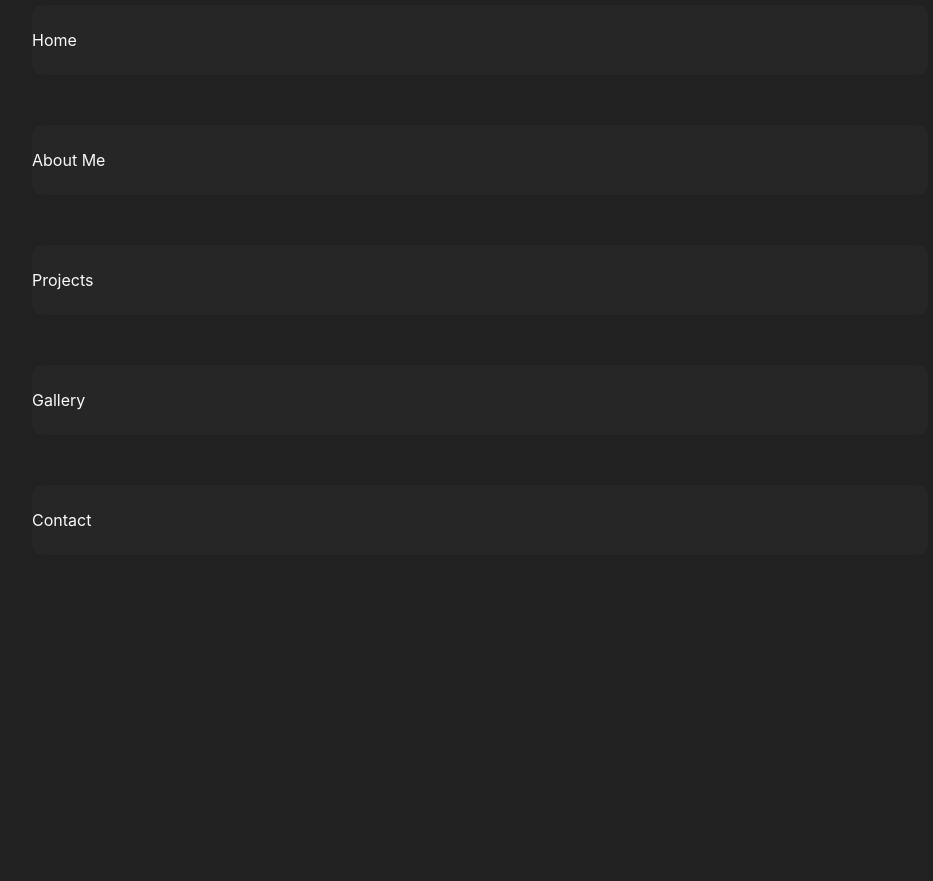
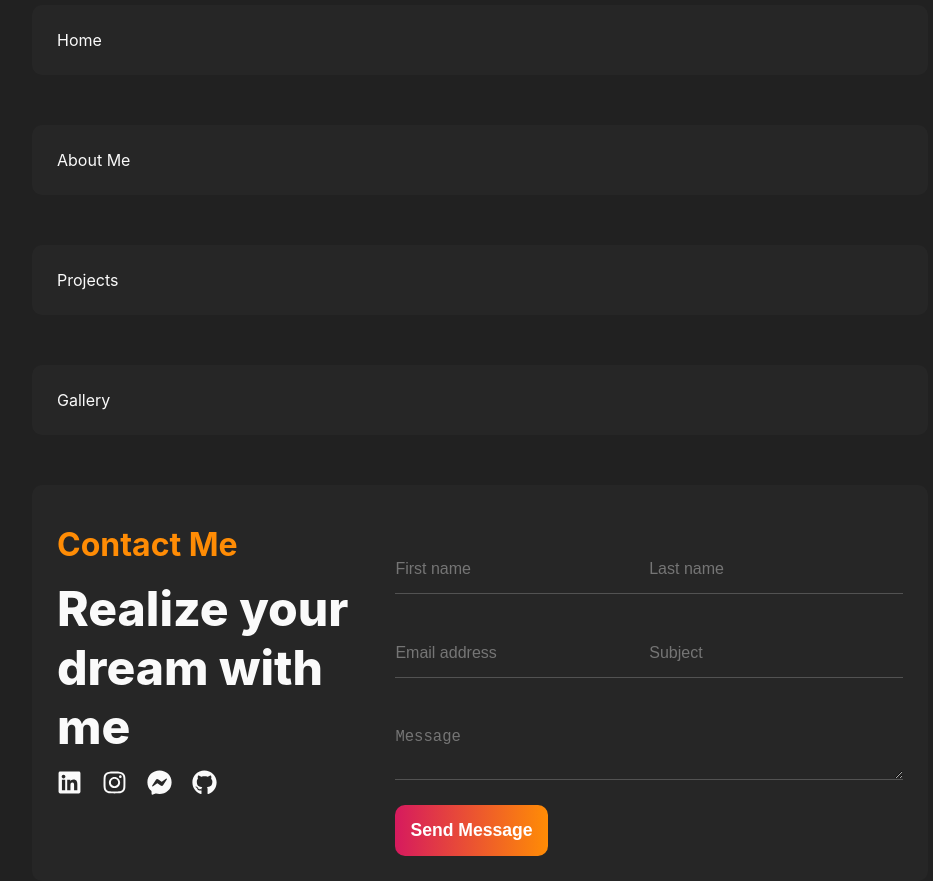
Before and after one commit to devleandrodias/gamepad-xbox-controller, a Next.js app: page / in a window 1280 px wide. Shown: the part 140-1021 px from the top of the page, without its empty margins (160-1093 px from the left). Before the commit the page ends 800 px from the top, so only its background shows below. Built offline with nearby package versions, Linux system fonts and the light colour scheme.

Commit message:
feat: finish basic form contact (design)

```diff
--- a/app/pages/home/cards/card-contact.tsx
+++ b/app/pages/home/cards/card-contact.tsx
@@ -1,5 +1,111 @@
 import styles from "../../../../styles/Home.module.css";
 
+import {
+  FaGithub,
+  FaLinkedin,
+  FaInstagram,
+  FaFacebookMessenger,
+} from "react-icons/fa";
+
 export const CardContact = () => {
-  return <div className={styles.card}>Contact</div>;
+  return (
+    <div className={styles.card}>
+      <div
+        style={{
+          display: "flex",
+        }}
+      >
+        <div
+          style={{
+            height: "300px",
+            flex: "40%",
+            display: "flex",
+            flexDirection: "column",
+            justifyContent: "space-evenly",
+          }}
+        >
+          <span className={styles.title}>Contact Me</span>
+          <span
+            style={{
+              fontSize: "3em",
+              fontWeight: 800,
+            }}
+          >
+            Realize your dream with me
+          </span>
+          <div
+            style={{
+              display: "flex",
+            }}
+          >
+            <FaLinkedin style={{ fontSize: 25, marginRight: 20 }} />
+            <FaInstagram style={{ fontSize: 25, marginRight: 20 }} />
+            <FaFacebookMessenger style={{ fontSize: 25, marginRight: 20 }} />
+            <FaGithub style={{ fontSize: 25, marginRight: 20 }} />
+          </div>
+        </div>
+        <div
+          style={{
+            flex: "60%",
+            display: "flex",
+            flexDirection: "column",
+          }}
+        >
+          <div
+            style={{
+              display: "flex",
+              flexDirection: "row",
+            }}
+          >
+            <input
+              style={{
+                width: "50%",
+              }}
+              type="text"
+              placeholder="First name"
+            />
+            <input
+              style={{
+                width: "50%",
+              }}
+              type="text"
+              placeholder="Last name"
+            />
+          </div>
+          <div>
+            <input
+              style={{
+                width: "50%",
+              }}
+              type="text"
+              placeholder="Email address"
+            />
+            <input
+              style={{
+                width: "50%",
+              }}
+              type="text"
+              placeholder="Subject"
+            />
+          </div>
+          <textarea placeholder="Message" />
+          <button
+            style={{
+              padding: 15,
+              marginTop: 25,
+              color: "#fff",
+              fontSize: "1.1em",
+              fontWeight: 700,
+              border: "none",
+              borderRadius: 10,
+              width: "30%",
+              background: "linear-gradient(to right, #d61a5e 0%, #ff8c05 100%)",
+            }}
+          >
+            Send Message
+          </button>
+        </div>
+      </div>
+    </div>
+  );
 };
--- a/package.json
+++ b/package.json
@@ -10,7 +10,8 @@
   "dependencies": {
     "next": "12.0.9",
     "react": "17.0.2",
-    "react-dom": "17.0.2"
+    "react-dom": "17.0.2",
+    "react-icons": "^4.3.1"
   },
   "devDependencies": {
     "@types/node": "17.0.13",
--- a/styles/Home.module.css
+++ b/styles/Home.module.css
@@ -3,9 +3,18 @@
   padding: 0px 15vw;
 }
 
+.title {
+  color: #ff8c05;
+  font-weight: 700;
+  font-size: 2em;
+}
+
+.subtitle {
+}
+
 .card {
   margin-bottom: 50px;
-  padding: 25px 0px;
+  padding: 25px;
   border-radius: 10px;
   background-color: #262626;
 }
--- a/styles/globals.css
+++ b/styles/globals.css
@@ -18,3 +18,40 @@ a {
 * {
   box-sizing: border-box;
 }
+
+button {
+  border: none;
+  outline: none;
+  cursor: pointer;
+}
+
+input,
+textarea {
+  border: none;
+  outline: none;
+  font-size: 1em;
+  color: #515151;
+  padding: 50px 0px 15px 0px;
+  background-color: #262626;
+  border-bottom: solid 1px #525252;
+}
+
+textarea {
+  font-size: 1.2em;
+}
+
+input:hover {
+  border-color: #ff8c05;
+}
+
+input:focus {
+  border-color: #ff8c05;
+}
+
+textarea:hover {
+  border-color: #ff8c05;
+}
+
+textarea:focus {
+  border-color: #ff8c05;
+}
```
Also changed, not shown: 1 other file (tests, documents, lock files or other folders).
